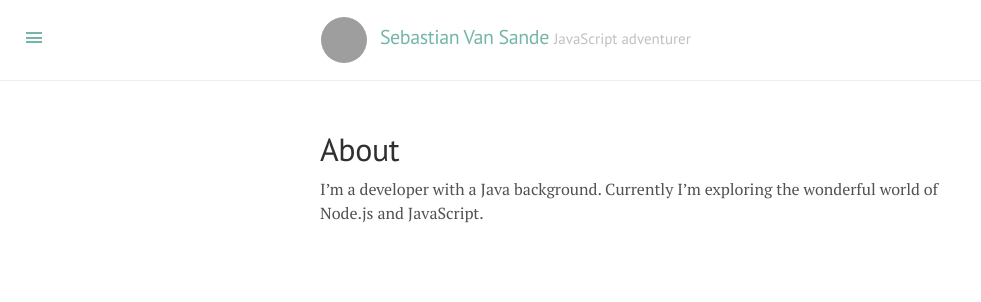
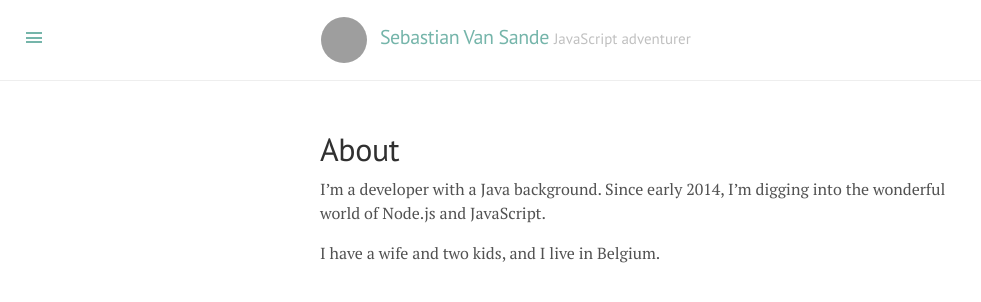
Before and after one commit to seppevs/seppevs.github.io, a Jekyll site: the page built from about.md, in a window 1280 px wide. Shown: the top 302 px of the page, without its empty margins (0-981 px from the left). Built offline with Jekyll 4.4.1, drawn with Linux system fonts in a browser that asks for light colours; Markdown is read by kramdown in place of the engine named in the settings; grey boxes are pictures that could not be loaded.

Commit message:
more info in the about page

```diff
--- a/about.md
+++ b/about.md
@@ -3,4 +3,6 @@ layout: page
 title: About
 ---
 
-I'm a developer with a Java background. Currently I'm exploring the wonderful world of Node.js and JavaScript.
+I'm a developer with a Java background. Since early 2014, I'm digging into the wonderful world of Node.js and JavaScript.
+
+I have a wife and two kids, and I live in Belgium.
```
